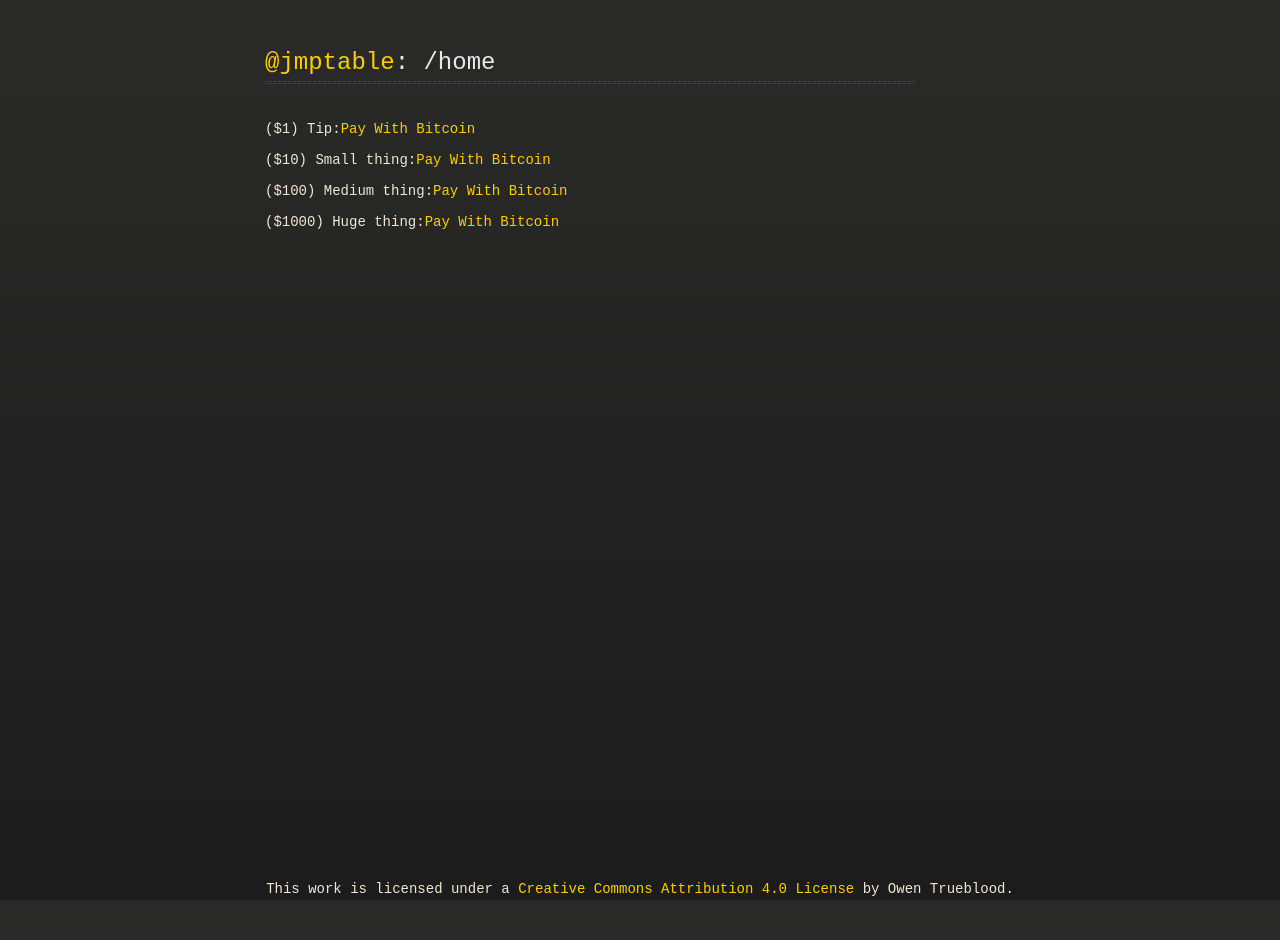
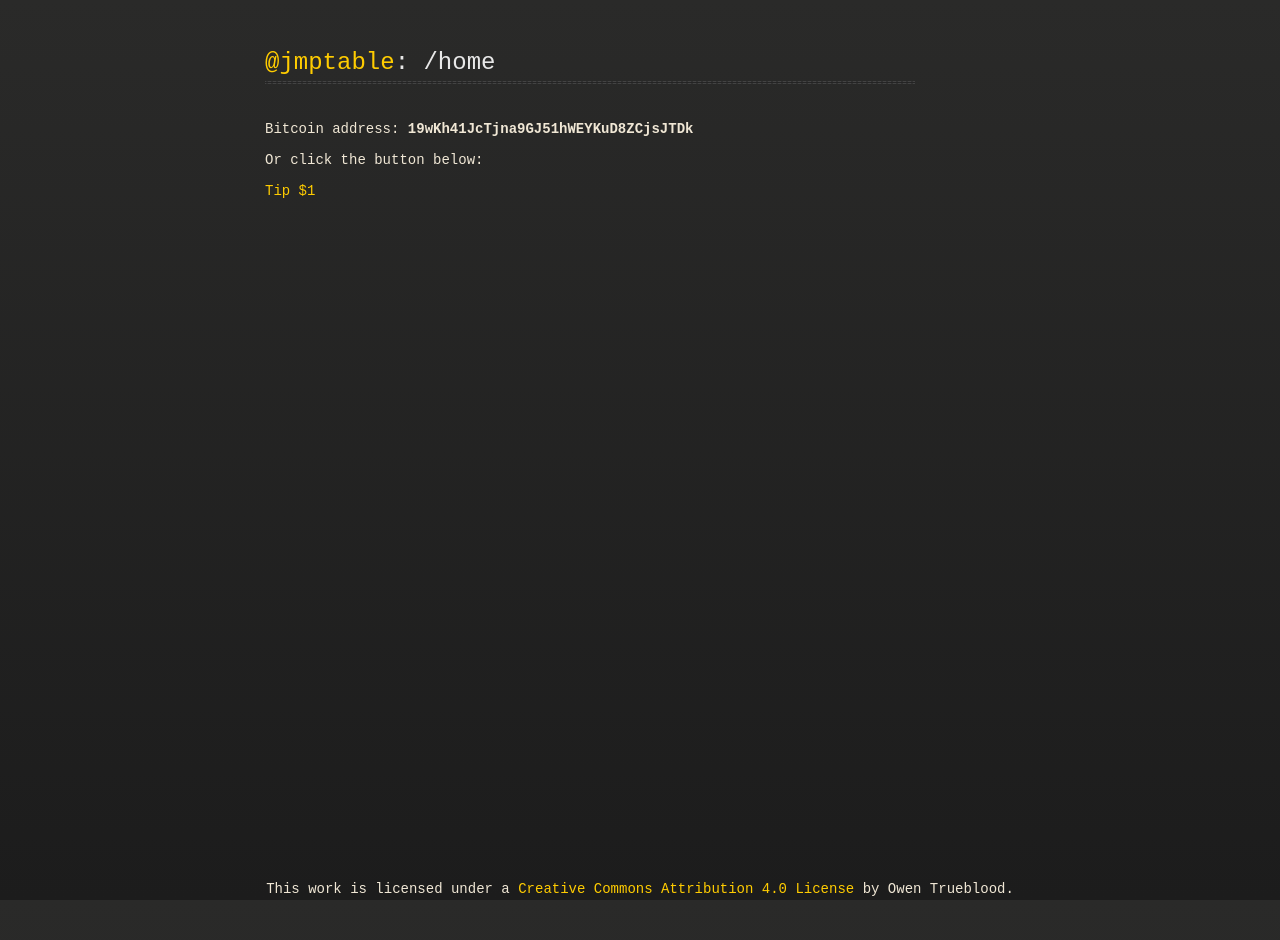
Before and after one commit to jmpinit/old-blog, a Jekyll site: the page built from fund.html, in a window 1280 px wide. Built offline with Jekyll 4.4.1, drawn with Linux system fonts in a browser that asks for light colours.

Commit message:
More minimalistic fund page.

```diff
--- a/fund.html
+++ b/fund.html
@@ -3,7 +3,8 @@ layout: default
 title: /home
 ---
 
-<p>($1) Tip:<a class="coinbase-button" data-code="2b419d795a8378f2ff17a384be21dca2" href="https://coinbase.com/checkouts/2b419d795a8378f2ff17a384be21dca2">Pay With Bitcoin</a><script src="https://coinbase.com/assets/button.js" type="text/javascript"></script></p>
-<p>($10) Small thing:<a class="coinbase-button" data-code="ecf5a9bbafbe6336bcacba26ca38f6c5" href="https://coinbase.com/checkouts/ecf5a9bbafbe6336bcacba26ca38f6c5">Pay With Bitcoin</a><script src="https://coinbase.com/assets/button.js" type="text/javascript"></script></p>
-<p>($100) Medium thing:<a class="coinbase-button" data-code="74ecbb4be7d51697f6596f71e00b312a" href="https://coinbase.com/checkouts/74ecbb4be7d51697f6596f71e00b312a">Pay With Bitcoin</a><script src="https://coinbase.com/assets/button.js" type="text/javascript"></script></p>
-<p>($1000) Huge thing:<a class="coinbase-button" data-code="2121575f39fb2b0c4867e15c4f5f675a" href="https://coinbase.com/checkouts/2121575f39fb2b0c4867e15c4f5f675a">Pay With Bitcoin</a><script src="https://coinbase.com/assets/button.js" type="text/javascript"></script></p>
+<p>Bitcoin address: <b>19wKh41JcTjna9GJ51hWEYKuD8ZCjsJTDk</b></p>
+
+<p>Or click the button below:</p>
+
+<a class="coinbase-button" data-code="2b419d795a8378f2ff17a384be21dca2" href="https://coinbase.com/checkouts/2b419d795a8378f2ff17a384be21dca2">Tip $1</a><script src="https://coinbase.com/assets/button.js" type="text/javascript"></script></p>
```
